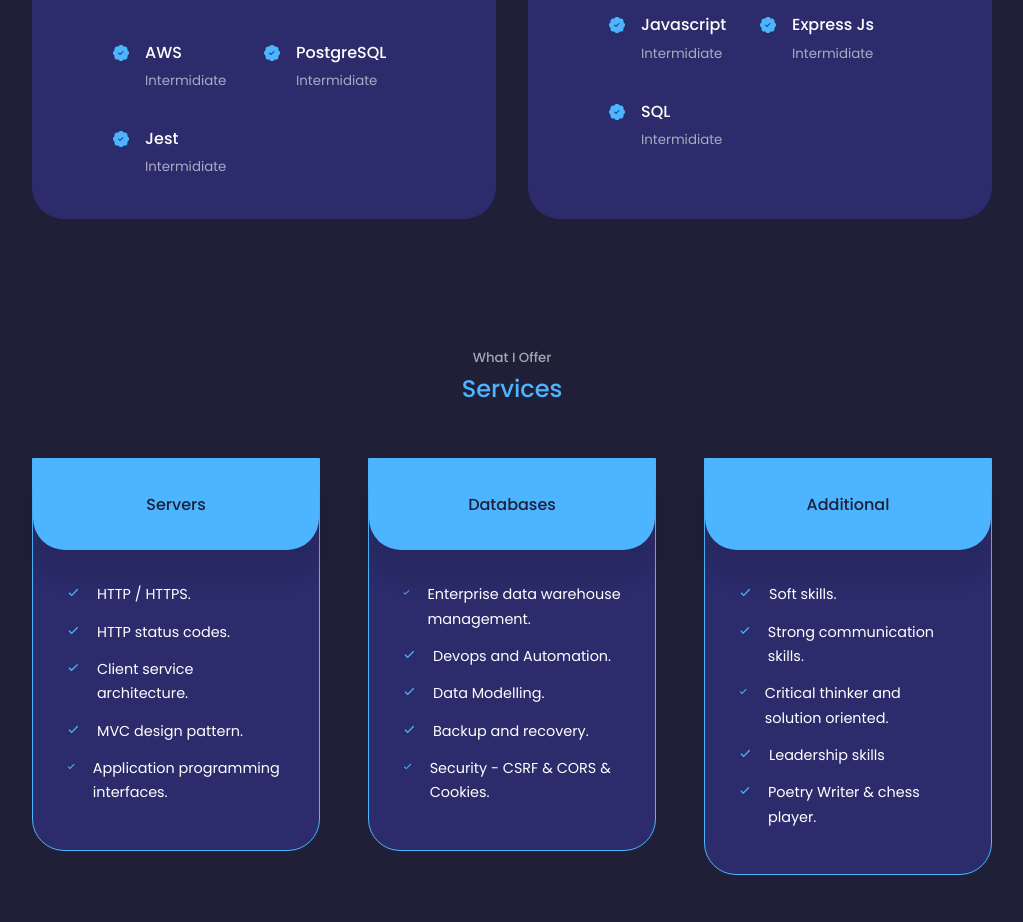
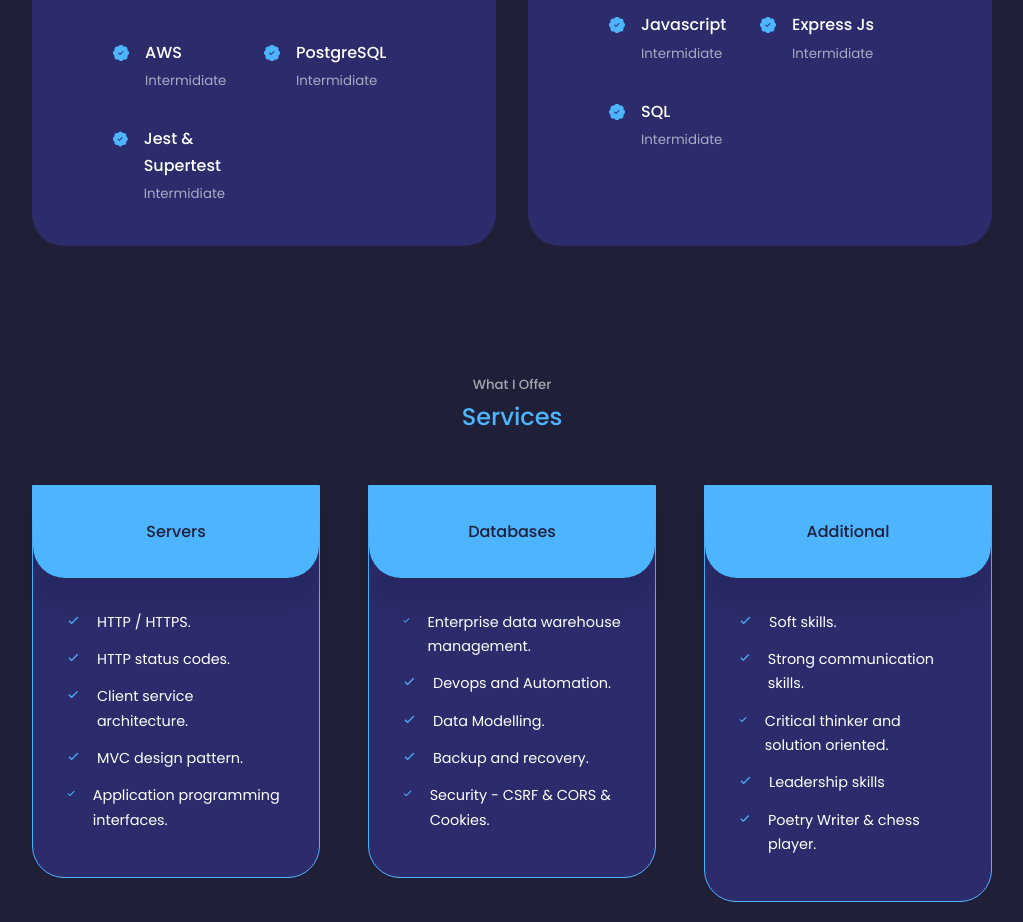
Before and after one commit to HillaryNyakundi/My-portfolio, a React (Create React App) app: page / in a window 1280 px wide. Shown: the part 1826-2748 px from the top of the page, without its empty margins (128-1151 px from the left). Built offline with nearby package versions, Linux system fonts and the light colour scheme.

Commit message:
Addition of an experience

```diff
--- a/src/components/experience/Experience.jsx
+++ b/src/components/experience/Experience.jsx
@@ -47,7 +47,7 @@ const experience = () => {
             <article className='experience__details'>
               <BsPatchCheckFill className='experience__details-icons'/>
               <div>
-              <h4>Jest</h4>
+              <h4>Jest & Supertest</h4>
               <small className='text-light'>Intermidiate</small>
               </div>
             </article>
```
